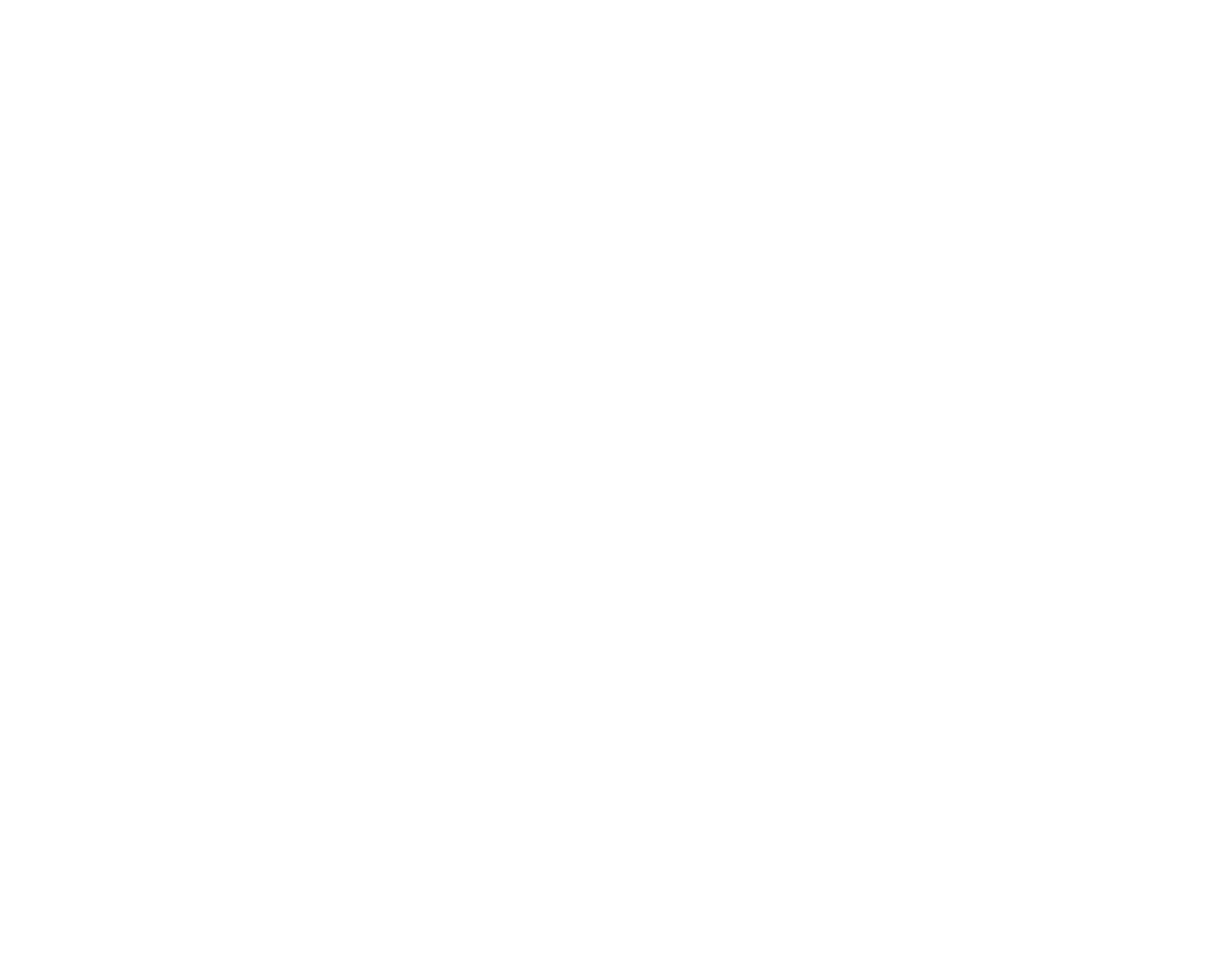
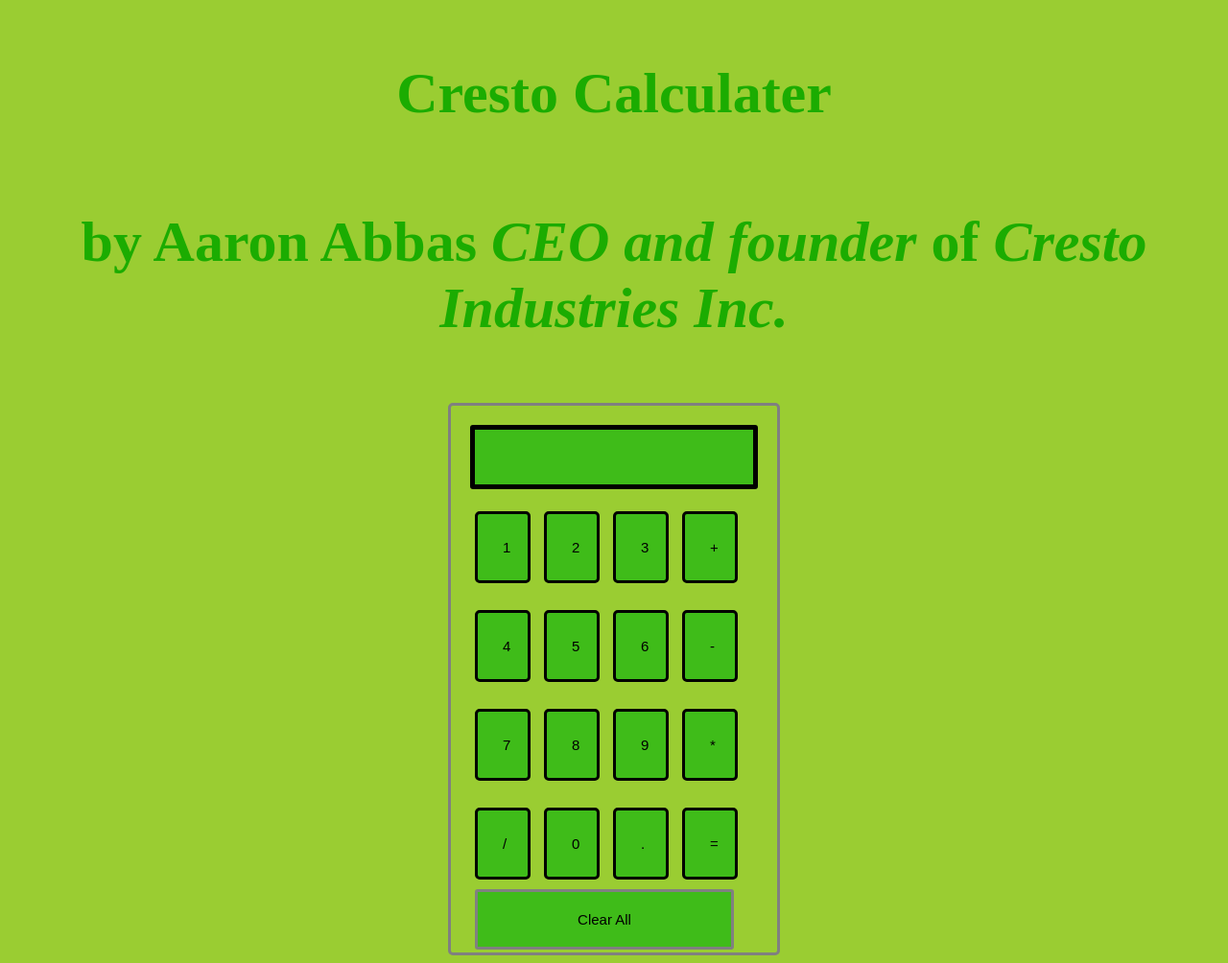
Before and after one commit to AARONABB/Cresto.com, a plain HTML site: page index.html in a window 1280 px wide. Shown: the whole page at 96% size. Before the commit the page ends 800 px from the top, so only its background shows below. Drawn offline with Linux system fonts and the light colour scheme.

Commit message:
Add files via upload

```diff
--- a/index.html
+++ b/index.html
@@ -1,14 +1,130 @@
 <!DOCTYPE html>
-<html lang="en">
+<html lang = "en">
 <head>
-    <meta charset="UTF-8">
-    <meta http-equiv="X-UA-Compatible" content="IE=edge">
-    <meta name="viewport" content="width=device-width, initial-scale=1.0">
-    <title>Macs are shit</title>
+<title> Cresto Calculater </title>
+<link rel="icon" type="image/x-icon" href="favicon.ico">
+<style>
+h1 {
+  font-size: 60px;
+	text-align: center;
+	padding: 23px;
+	background-color: yellowgreen;
+	color: rgb(27, 172, 1);
+	}
+
+#clear{
+width: 270px;
+border: 3px solid gray;
+	border-radius: 3px;
+	padding: 20px;
+	background-color: 00ff00;
+}
+
+.formstyle
+{
+width: 300px;
+height: 530px;
+margin: auto;
+border: 3px solid gray;
+border-radius: 5px;
+padding: 20px;
+}
+
+
+
+input
+{
+width: 20px;
+background-color: #3fbc19;
+color: rgb(0, 0, 0);
+border: 3px solid rgb(0, 0, 0);
+	border-radius: 5px;
+	padding: 26px;
+	margin: 5px;
+	font-size: 15px;
+}
+
+
+#calc{
+width: 250px;
+border: 5px solid rgb(0, 0, 0);
+	border-radius: 3px;
+	padding: 20px;
+	margin: auto;
+}
+
+body {
+  background-color: yellowgreen;
+}
+
+button {
+  background-color: rgb(39, 126, 8);
+  color: rgb(0, 0, 0);
+
+}
+
+</style>
+
 </head>
 <body>
-    <script>
-        window.open("Cresto.com", "_self");
-    </script>
+<h1> Cresto Calculater </h1>
+<h1>by Aaron Abbas <b><i>CEO and founder</i></b> of <b><i>Cresto Industries Inc.</i></b></h1>
+<!-- <img src="assets/five_nights_at_freddys_4__mini_freddy_3___gif_icon_by_geeksomniac_d9cle0i.gif" alt="">
+<img src="assets/dude.gif" alt="">
+<img src="assets/five_nights_at_freddys_4__mini_freddy_3___gif_icon_by_geeksomniac_d9cle0i.gif" alt="">
+<img src="assets/five_nights_at_freddy_s_4___nightmare____icon_gif_by_geeksomniac_d9bqryq.gif" alt="">
+<img src="assets/five_nights_at_freddy_s_4___plushtrap___icon_gif_2_by_geeksomniac_d9bj7me.gif" alt="">
+<img src="assets/halloween_bonnie___five_nights_at_freddy_s_4_gif_by_geeksomniac_d9defl1.gif" alt="">
+<img src="assets/five_nights_at_freddy_s_4___nightmare_foxy___gif_by_geeksomniac_d9anq5f.gif" alt="">
+<img src="assets/five_nights_at_freddys_3__phantom_chica___icon_gif_by_geeksomniac_d8qo70w.gif" alt="">
+<img src="assets/five_nights_at_freddy_s_2___the_puppet___icon_gif_by_geeksomniac_d8f3w2n.gif" alt="">
+<img src="assets/five_nights_at_freddy_s_2___marionette___icon_gif_by_geeksomniac_d868xan.gif" alt="">
+<img src="assets/five_nights_at_freddy_s_2_faceless_bonnie_icon_gif_by_geeksomniac_d842g2v.gif" alt="">
+<img src="assets/five_nights_at_freddy_s_2___golden_freddy___icon_by_geeksomniac_d88h7xl.gif" alt="">
+<img src="assets/five_nights_at_freddys_3___what_can_we_use____icon_by_geeksomniac_d8j11yq.gif" alt="">
+<img src="assets/five_nights_at_freddys_2___endoskeleton___icon_gif_by_geeksomniac_d8c72h8.gif" alt="">
+<img src="assets/springtrap___five_nights_at_freddy_s_3___icon_by_geeksomniac_d8fniyn.gif" alt="">
+<img src="assets/five_nights_at_freddy_s_2___old_chica___icon_gif_by_geeksomniac_d88098s.gif" alt="">
+<img src="assets/five_nights_at_freddy_s_2___old_freddy___icon_gif_by_geeksomniac_d8a4su3.gif" alt="">
+ -->
+
+<div class= "formstyle">
+<form name = "form1">
+
+
+  <input id = "calc" type ="text" name = "answer"> <br> <br>
+
+
+  <input type = "button" value = "1" onclick = "form1.answer.value += '1' ">
+  <input type = "button" value = "2" onclick = "form1.answer.value += '2' ">
+  <input type = "button" value = "3" onclick = "form1.answer.value += '3' ">
+   <input type = "button" value = "+" onclick = "form1.answer.value += '+' ">
+  <br> <br>
+
+  <input type = "button" value = "4" onclick = "form1.answer.value += '4' ">
+  <input type = "button" value = "5" onclick = "form1.answer.value += '5' ">
+  <input type = "button" value = "6" onclick = "form1.answer.value += '6' ">
+  <input type = "button" value = "-" onclick = "form1.answer.value += '-' ">
+  <br> <br>
+
+  <input type = "button" value = "7" onclick = "form1.answer.value += '7' ">
+  <input type = "button" value = "8" onclick = "form1.answer.value += '8' ">
+  <input type = "button" value = "9" onclick = "form1.answer.value += '9' ">
+  <input type = "button" value = "*" onclick = "form1.answer.value += '*' ">
+  <br> <br>
+
+
+  <input type = "button" value = "/" onclick = "form1.answer.value += '/' ">
+  <input type = "button" value = "0" onclick = "form1.answer.value += '0' ">
+    <input type = "button" value = "." onclick = "form1.answer.value += '.' ">
+
+  <input type = "button" value = "=" onclick = "form1.answer.value = eval(form1.answer.value) ">
+  <br>
+
+  <input type = "button" value = "Clear All" onclick = "form1.answer.value = ' ' " id= "clear" >
+  <br>
+
+</form>
+</div>
 </body>
 </html>
--- /dev/null
+++ b/main.js
@@ -0,0 +1,3 @@
+$(':radio').change(function() {
+    console.log('New star rating: ' + this.value);
+  });
--- /dev/null
+++ b/support.css
@@ -0,0 +1,70 @@
+h1{
+  color: #47c5f0;
+  font-size: 30px;
+}
+
+body{
+  background-color: #100001;
+}
+
+@keyframes animationname {keyframes-selector {css-styles;}}
+
+*{
+    padding: 0;
+    margin: 0;
+    font-family: sans-serif;
+}
+body{
+    background: yellowgreen;
+}
+.container{
+    text-align: center;
+    position: absolute;
+    top: 50%;
+    left: 50%;
+    transform: translate(-50%, -50%);
+    width: 100%;
+}
+.container span{
+    display: block;
+}
+.text1{
+    color: white;
+    font-size: 50px;
+    font-weight: 700;
+    letter-spacing: 8px;
+    margin-bottom: 20px;
+    background: yellowgreen;
+    position: relative;
+    animation: text 3s 1;
+}
+.text2{
+    font-size: 30px;
+    color: darkgreen;
+    font-family: Georgia, serif;
+}
+@keyframes text{
+    0%{
+        color: black;
+        margin-bottom: -40px;
+    }
+    30%{
+        letter-spacing: 25px;
+        margin-bottom: -40px;
+        }
+    85%{
+        letter-spacing: 8px;
+        margin-bottom: -40px;
+    }
+}
+
+button{
+  color: black;
+  background-color: yellowgreen;
+  height: 60px;
+  width: 120px;
+  font-size: 20px;
+  align-items: right;
+
+
+}
```
Also changed, not shown: About-us.html (added, +61 -0 lines), research.html (added, +15 -0 lines), vision.html (added, +57 -0 lines), favicon.ico (added).
